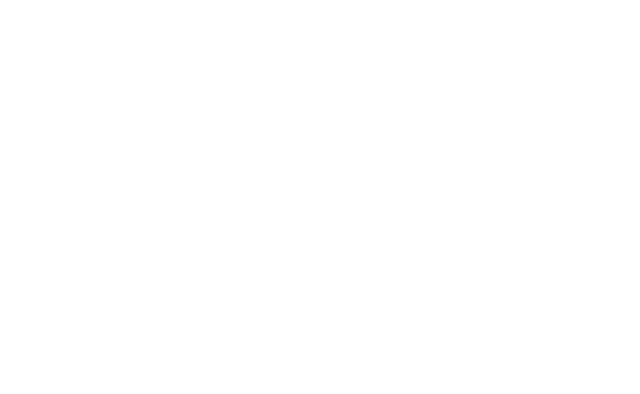
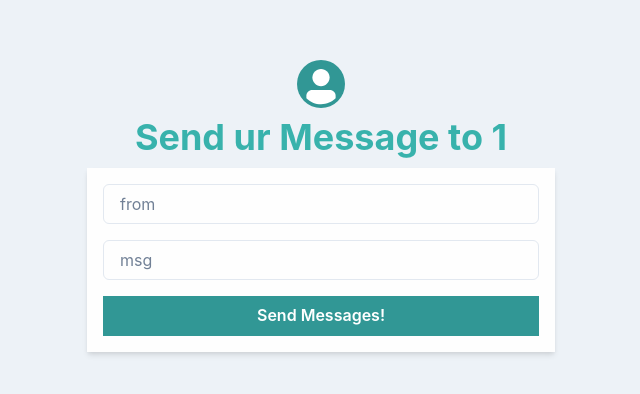
Before and after one commit to NoxturneDev/menfesskuy-frontend, a React (Create React App) app: page /send/menfess/1 in a window 1280 px wide. Before the commit this address had no page. Shown: the part 190-584 px from the top of the page, without its empty margins (319-959 px from the left). Built offline with nearby package versions, Linux system fonts and the light colour scheme.

Commit message:
creating send message page

```diff
--- a/src/App.js
+++ b/src/App.js
@@ -5,7 +5,7 @@
 import Login from "./pages/Login"
 import Register from "./pages/Register.js"
 import Redirect from "./pages/Redirect"
-
+import SendMessage from "./pages/SendMessage";
 function App() {
   return (
     <BrowserRouter>
@@ -20,6 +20,8 @@
         </Route>
         <Route path="/message/:user" element={<Message />}>
         </Route>
+        <Route path="/send/menfess/:user" element={<SendMessage />}>
+        </Route>
       </Routes>
     </BrowserRouter>
   )
--- /dev/null
+++ b/src/pages/SendMessage.js
@@ -0,0 +1,97 @@
+import axios from 'axios'
+import React, { useState } from 'react'
+import { useParams } from 'react-router-dom'
+import {
+    Flex,
+    Heading,
+    Input,
+    Button,
+    InputGroup,
+    Stack,
+    Box,
+    Avatar,
+    FormControl,
+    InputRightElement,
+    Text
+} from "@chakra-ui/react";
+function SendMessage() {
+    const { user } = useParams()
+    const [msg, setMsg] = useState('')
+    const [from, setFrom] = useState('')
+    const [toUser, setToUser] = useState('')
+
+
+    const sendMessage = async (e) => {
+        e.preventDefault()
+        try {
+            const send = await axios.post(`http://localhost:3001/api/send/message/${user}`, {
+                from: from,
+                message: msg
+            })
+
+            console.log(send.data.msg)
+        } catch (err) {
+            console.log(err)
+        }
+    }
+    return (
+        <>
+            <Flex
+                flexDirection="column"
+                width="100wh"
+                height="100vh"
+                backgroundColor="gray.100"
+                justifyContent="center"
+                alignItems="center"
+            >
+                <Stack
+                    flexDir="column"
+                    mb="2"
+                    justifyContent="center"
+                    alignItems="center"
+                >
+                    <Avatar bg="teal.500" />
+                    <Heading color="teal.400">Send ur Message to {user}</Heading>
+                    <Box minW={{ base: "90%", md: "468px" }}>
+                        <form onSubmit={sendMessage}>
+                            <Stack
+                                spacing={4}
+                                p="1rem"
+                                backgroundColor="whiteAlpha.900"
+                                boxShadow="md"
+                            >
+                                <FormControl>
+                                    <InputGroup>
+                                        <Input type="text"
+                                            placeholder="from" onChange={(e) => {
+                                                setFrom(e.target.value)
+                                            }} />
+                                    </InputGroup>
+                                </FormControl>
+                                <FormControl>
+                                    <InputGroup>
+                                        <Input type="text"
+                                            placeholder="msg" onChange={(e) => {
+                                                setMsg(e.target.value)
+                                            }} />
+                                    </InputGroup>
+                                </FormControl>
+                                <Button
+                                    borderRadius={0}
+                                    type="submit"
+                                    variant="solid"
+                                    colorScheme="teal"
+                                    width="full"
+                                >
+                                    Send Messages!
+                                </Button>
+                            </Stack>
+                        </form>
+                    </Box>
+                </Stack>
+            </Flex>
+        </>
+    )
+}
+
+export default SendMessage
```
